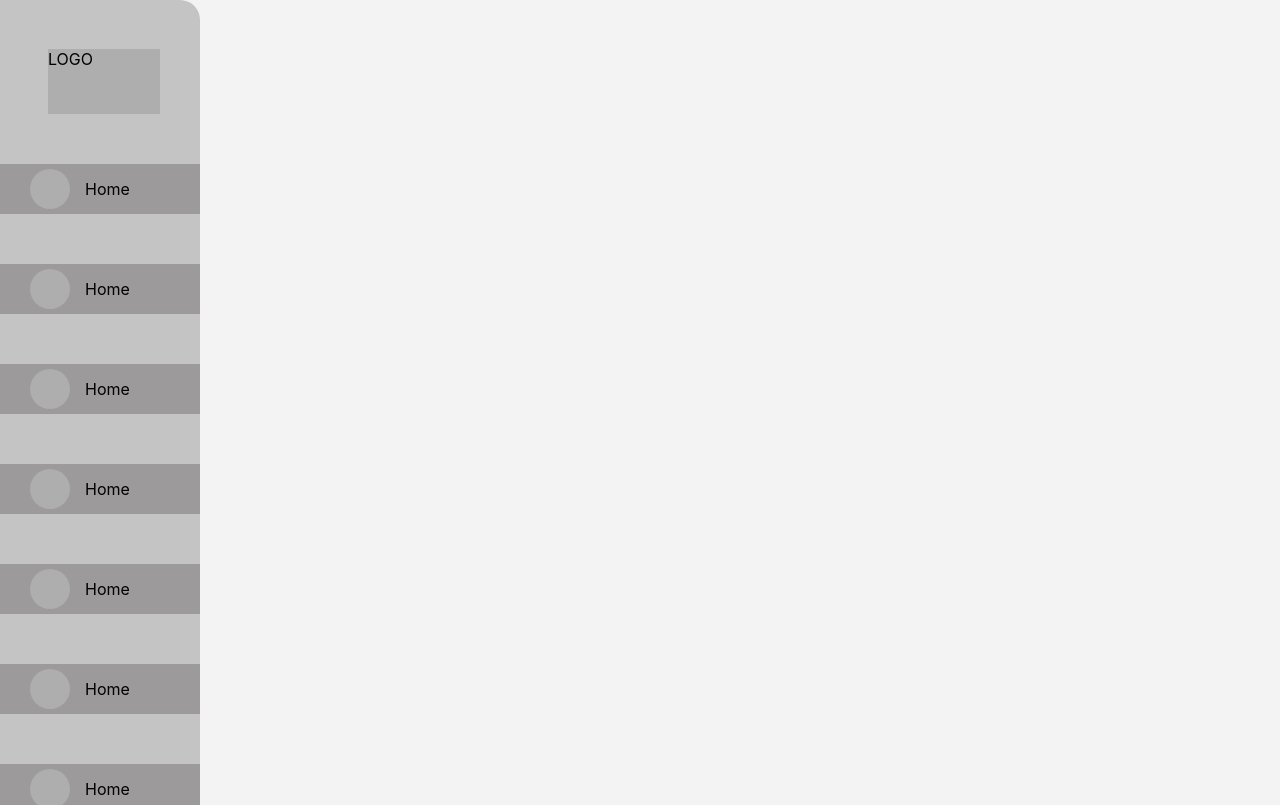
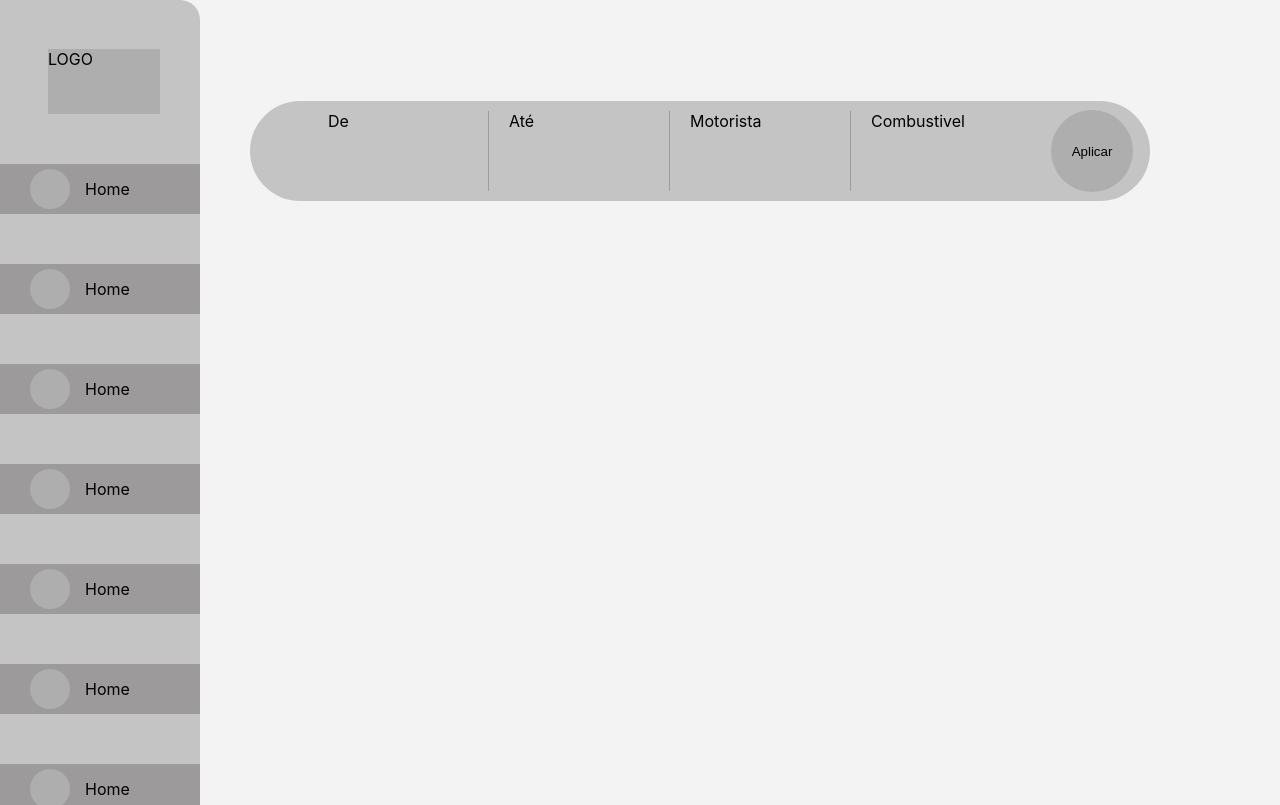
Before and after one commit to AlcanceTec/UnePayReact, a React (Create React App) app: page / in a window 1280 px wide. Shown: the top 805 px of the page. Built offline with nearby package versions, Linux system fonts and the light colour scheme.

Commit message:
Menu filter and styles

```diff
--- a/src/Pages/Home/index.js
+++ b/src/Pages/Home/index.js
@@ -7,7 +7,25 @@ function Home() {
     return (
         <C.Container>
             <Menu/>
-
+            <C.Content>
+                <C.Filter>
+                    <C.ItemFilter>
+                        De
+                    </C.ItemFilter>
+                    <C.ItemFilter>
+                        Até
+                    </C.ItemFilter>
+                    <C.ItemFilter>
+                        Motorista
+                    </C.ItemFilter>
+                    <C.ItemFilter>
+                        Combustivel
+                    </C.ItemFilter>
+                    <C.ApplyButton>
+                        Aplicar
+                    </C.ApplyButton>
+                </C.Filter>
+            </C.Content>
         </C.Container>
     );
 }
--- a/src/Pages/Home/style.js
+++ b/src/Pages/Home/style.js
@@ -6,5 +6,39 @@ export default {
         width: 1440px;
         height: 1420px;
         margin: auto;
+        display: flex;
     `,
+    Content: styled.div`
+
+    `,
+    Filter: styled.div`
+        background-color: #C4C4C4;
+        width: 900px;
+        height: 100px;
+        margin-top: 101px;
+        margin-left: 50px;
+        border-radius: 50px;
+        display: flex;
+        justify-content: flex-end;
+        align-items: center;
+    `,
+    ApplyButton: styled.button`
+        width: 82px;
+        height:82px;
+        background-color: #AEAEAE;
+        border-radius: 50%;
+        margin: 9px 17px 9px 0;
+        border: none;
+    `,
+    ItemFilter: styled.div`
+        width: 160px;
+        height: 80px;
+        border-right: 1px solid #9D9D9D;
+        text-align: left;
+        margin: 0 20px 0 0;
+
+        &:nth-child(4) {
+            border-right: 0;
+        }
+    `
 }
```
